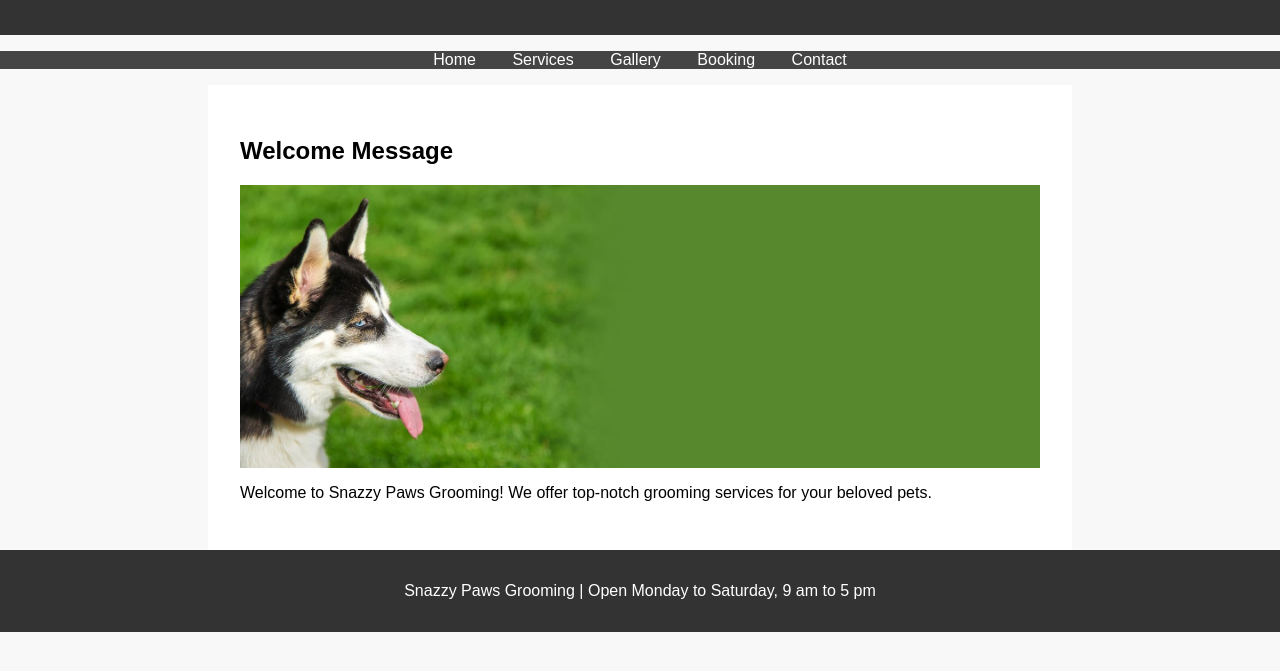
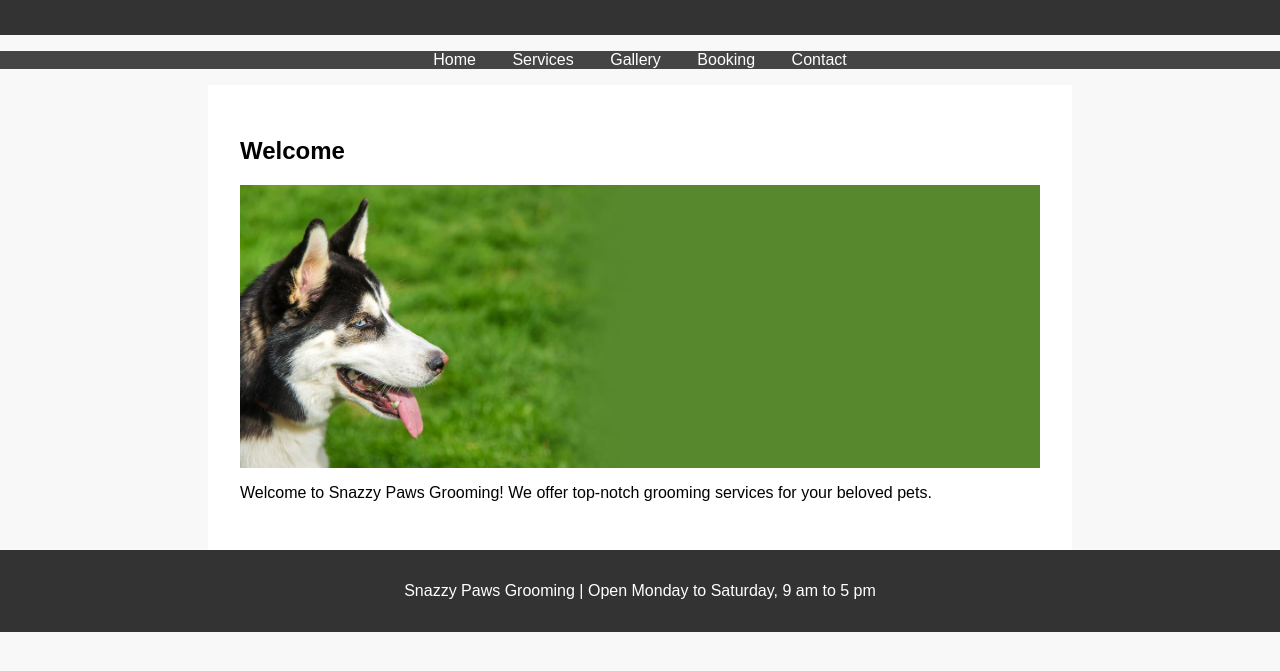
Before and after one commit to Scott-404/SnazzyPawsGrooming, a plain HTML site: page index.html in a window 1280 px wide. Shown: the part 77-748 px from the top of the page. Drawn offline with Linux system fonts and the light colour scheme.

Commit message:
Update index.html

```diff
--- a/index.html
+++ b/index.html
@@ -20,7 +20,7 @@
         </ul>
     </nav>
     <section>
-        <h2>Welcome Message</h2> <!-- Added heading -->
+        <h2>Welcome</h2>
         <img src="images/banner.jpg" alt="Snazzy Paws Grooming" class="banner-image">
         <p>Welcome to Snazzy Paws Grooming! We offer top-notch grooming services for your beloved pets.</p>
     </section>
```
